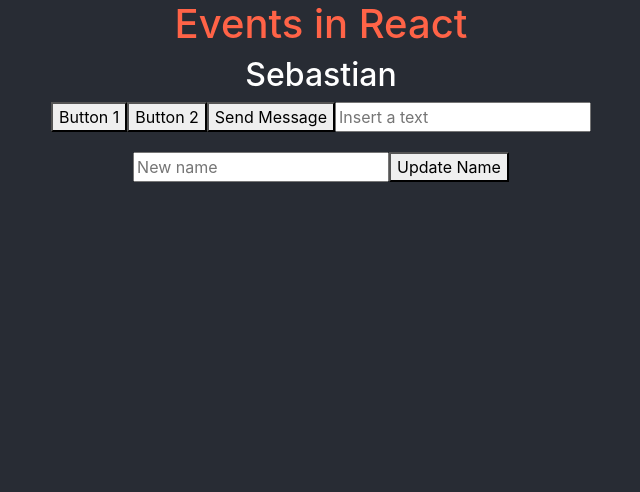
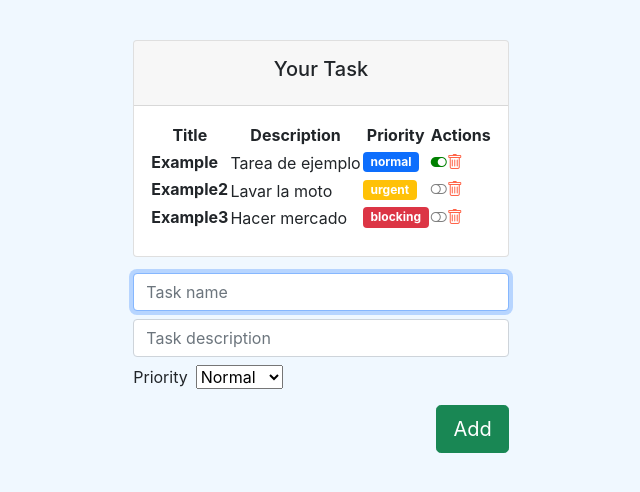
Before and after one commit to SebasMen/ejercicio-contactos, a React (Create React App) app: page / in a window 1280 px wide. Shown: the top 492 px of the page, without its empty margins (319-959 px from the left). Built offline with nearby package versions, Linux system fonts and the light colour scheme.

Commit message:
session 9: crud

```diff
--- a/src/App.css
+++ b/src/App.css
@@ -1,7 +1,8 @@
-.App {
-  /* color: white; */
-  text-align: center;
-  width: 100%;
-  max-width: 1200px;
-  margin: 0 auto;
+body {
+  display: flex;
+  align-items: center;
+  justify-content: center;
+  padding-top: 40px;
+  padding-bottom: 40px;
+  background-color: aliceblue;
 }
--- a/src/App.js
+++ b/src/App.js
@@ -1,17 +1,17 @@
 import './App.css';
 import TaskList from './componets/container/TaskList';
-import Contacts from './componets/container/Contacts';
-import UseState from './hooks/UseState';
-import UseEffect from './hooks/UseEffect';
-import ComponenteContext from './hooks/UseContext';
-import PropsChildren from './hooks/PropsChildren';
-import GreetingStyled from './componets/pure/GreetingStyled';
-import Events from './componets/container/Events';
+// import Contacts from './componets/container/Contacts';
+// import UseState from './hooks/UseState';
+// import UseEffect from './hooks/UseEffect';
+// import ComponenteContext from './hooks/UseContext';
+// import PropsChildren from './hooks/PropsChildren';
+// import GreetingStyled from './componets/pure/GreetingStyled';
+// import Events from './componets/container/Events';
 
 function App() {
   return (
-    <div className="App">
-      {/* <TaskList /> */}
+    <div>
+      <TaskList />
       {/* <hr />
       <Contacts />
       <hr />
@@ -26,8 +26,10 @@
           Contenido del props.chlidren
         </h3>
       </PropsChildren>
-      <GreetingStyled name="Sebastian" /> */}
-      <Events />
+      <hr />
+      <GreetingStyled name="Sebastian" />
+      <hr />
+      <Events /> */}
     </div>
   );
 }
--- a/src/componets/container/TaskList.js
+++ b/src/componets/container/TaskList.js
@@ -1,4 +1,5 @@
-import React, { useState, useEffect } from 'react';
+import React, { useState } from 'react';
+// import React, { useState, useEffect } from 'react';
 
 import Task from '../pure/Task';
 import TaskForm from '../pure/forms/TaskForm';
@@ -15,33 +16,55 @@
   const defaultTask3 = new TaskClass('Example3', 'Hacer mercado', false, LEVELS.BLOCKING);
 
   const [tasks, setTasks] = useState([defaultTask1, defaultTask2, defaultTask3]);
-  const [loading, setLoading] = useState(true);
+  // const [loading, setLoading] = useState(true);
 
-  useEffect(() => {
-    // console.log("Task state has been modified");
-    setLoading(false);
+  // useEffect(() => {
+  //   console.log("Task state has been modified");
+  //   setLoading(false);
 
-    return () => {
-      // console.log("TaskList component is going to unmount...");
-    }
-  }, [tasks])
+  //   return () => {
+  //     console.log("TaskList component is going to unmount...");
+  //   }
+  // }, [tasks])
 
+  function completeTask(task) {
+    console.log('complete this task:', task);
+    const index = tasks.indexOf(task);
+    const tempTask = [...tasks];
+    tempTask[index].completed = !tempTask[index].completed;
+    setTasks(tempTask);
+  }
 
-  // const changeState = () => {
-  //   console.log('TODO: cambiar esado de una tarea');
-  // }
+  function removeTask(task) {
+    console.log('delete this task:', task);
+    const index = tasks.indexOf(task);
+    const tempTask = [...tasks];
+    tempTask.splice(index, 1);
+    setTasks(tempTask);
+  }
+
+  function addTask(task) {
+    console.log('Add this task:', task);
+    const tempTask = [...tasks];
+    tempTask.push(task);
+    setTasks(tempTask);
+  }
 
   return (
     <>
       <div className='col-12'>
-        <div className='card'>
-          <div className='card-header p-3'>
+        <div className='card mb-3'>
+          <div className='card-header text-center p-3'>
             <h5>Your Task</h5>
           </div>
-          <div className='card-body' data-mdb-perfect-scrollbar='true' style={{position: 'relative', height: '480px'}}>
+          <div
+            className='card-body'
+            data-mdb-perfect-scrollbar='true'
+            style={{position: 'relative', minHeight: '150px'}}
+          >
             <table>
               <thead>
-                <tr>
+                <tr className='text-center'>
                   <th scope='col'>Title</th>
                   <th scope='col'>Description</th>
                   <th scope='col'>Priority</th>
@@ -51,14 +74,19 @@
               <tbody>
                 {
                   tasks.map((task, index) => (
-                    <Task task={task} key={index}></Task>
+                    <Task
+                      key={index}
+                      task={task}
+                      complete={completeTask}
+                      remove={removeTask}>
+                    </Task>
                   ))
                 }
               </tbody>
             </table>
           </div>
-          <TaskForm />
         </div>
+        <TaskForm add={addTask} />
       </div>
     </>
   )
--- a/src/componets/pure/Task.js
+++ b/src/componets/pure/Task.js
@@ -5,7 +5,7 @@
 import "../../styles/task.scss";
 import { LEVELS } from '../../models/levels.enum';
 
-const Task = ({ task }) => {
+const Task = ({ task, complete, remove }) => {
 
   useEffect(() => {
     // console.log("Created task");
@@ -45,16 +45,28 @@
 
   function taskIconCompleted() {
     if(task.completed) {
-      return <i className='bi-toggle-on' style={{color: 'green'}}></i>
+      return (
+        <i
+          onClick={() => complete(task)}
+          className='bi-toggle-on task-action'
+          style={{color: 'green'}}>
+        </i>
+      )
     } else {
-      return <i className='bi-toggle-off' style={{color: 'grey'}}></i>
+      return (
+        <i
+          onClick={() => complete(task)}
+          className='bi-toggle-off task-action'
+          style={{color: 'grey'}}>
+        </i>
+      )
     }
   }
 
   return (
     <tr className='fw-normal'>
       <th>
-        <span className='ms-2'>{task.name}</span>
+        <span>{task.name}</span>
       </th>
       <td>
         <span className='align-middle'>{task.description}</span>
@@ -64,14 +76,20 @@
       </td>
       <td className='align-middle'>
         { taskIconCompleted() }
-        <i className='bi-trash' style={{color: 'tomato'}}></i>
+        <i
+          className='bi-trash task-action'
+          style={{color: 'tomato'}}
+          onClick={() => remove(task)}>
+        </i>
       </td>
     </tr>
   )
 }
 
 Task.propTypes = {
-    task: PropTypes.instanceOf(TaskClass)
+    task: PropTypes.instanceOf(TaskClass).isRequired,
+    complete: PropTypes.func.isRequired,
+    remove: PropTypes.func.isRequired
 }
 
 export default Task;
--- a/src/componets/pure/forms/TaskForm.js
+++ b/src/componets/pure/forms/TaskForm.js
@@ -1,11 +1,84 @@
-import React, {useRef} from 'react'
+import React, {useRef} from 'react';
+import PropTypes from 'prop-types';
 
-const TaskForm = () => {
+import { LEVELS } from '../../../models/levels.enum';
+import { TaskClass } from '../../../models/task.class';
+
+const TaskForm = ({add}) => {
+  const nameRef = useRef('');
+  const descriptionRef = useRef('');
+  const levelRef = useRef(LEVELS.NORMAL);
+
+  function addTask(e) {
+    e.preventDefault();
+    const newTask = new TaskClass(
+      nameRef.current.value,
+      descriptionRef.current.value,
+      false,
+      levelRef.current.value
+    );
+    add(newTask);
+  }
+
   return (
-    <form>
+    <form
+      onSubmit={addTask}
+      className="d-flex justify-content-center align-items-center mb-4">
+      <div className='form-outline flex-fill'>
+        <input
+          required
+          autoFocus
+          type="text"
+          ref={nameRef}
+          id="inputName"
+          placeholder='Task name'
+          className="form-control"
+        />
+        <input
+          required
+          type="text"
+          ref={descriptionRef}
+          id="inputDescription"
+          placeholder='Task description'
+          className="form-control mt-2"
+        />
+        <div className='form-group mt-2'>
+          <label
+            htmlFor="selectLevel"
+            className='sr-only me-2'
+          >
+            Priority
+          </label>
+          <select
+            ref={levelRef}
+            id="selectLevel"
+            defaultValue={LEVELS.NORMAL}
+          >
+            <option value={LEVELS.NORMAL}>
+              Normal
+            </option>
+            <option value={LEVELS.URGENT}>
+              Urgent
+            </option>
+            <option value={LEVELS.BLOCKING}>
+              Blocking
+            </option>
+          </select>
+        </div>
 
+        <button
+          type="submit"
+          className='btn btn-success btn-lg mt-3 float-end'
+        >
+          Add
+        </button>
+      </div>
     </form>
   )
 }
 
+TaskForm.protoTypes = {
+  add: PropTypes.func.isRequired
+}
+
 export default TaskForm
--- a/src/index.css
+++ b/src/index.css
@@ -5,7 +5,6 @@
     sans-serif;
   -webkit-font-smoothing: antialiased;
   -moz-osx-font-smoothing: grayscale;
-  background-color: #282c34;
 }
 
 code {
--- a/src/styles/task.scss
+++ b/src/styles/task.scss
@@ -1,8 +1,3 @@
-h1 {
-  color: tomato;
+.task-action {
+  cursor: pointer;
 }
-
-.task-name {
-  color: aqua;
-  font-weight: bolde;
-}
```
